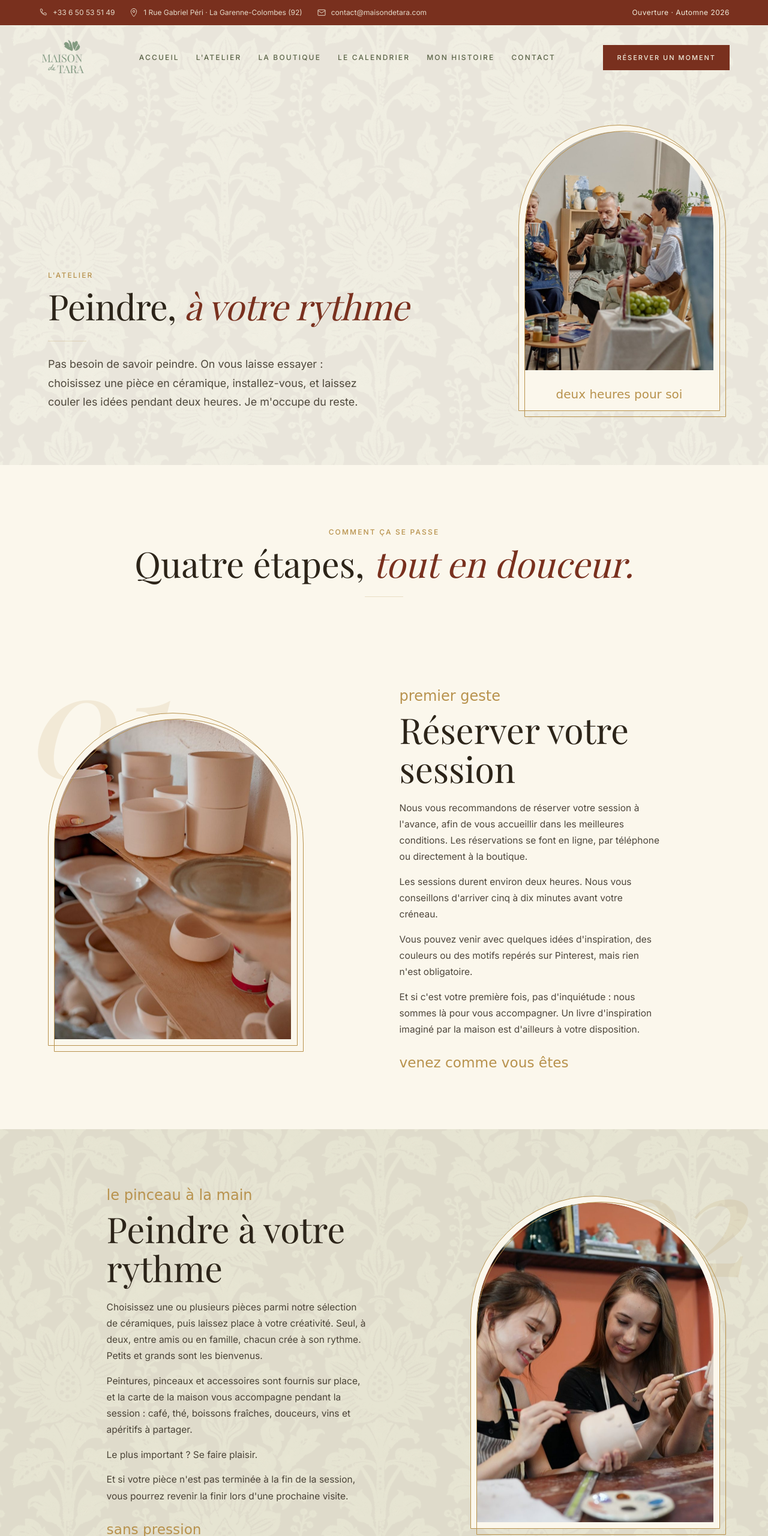
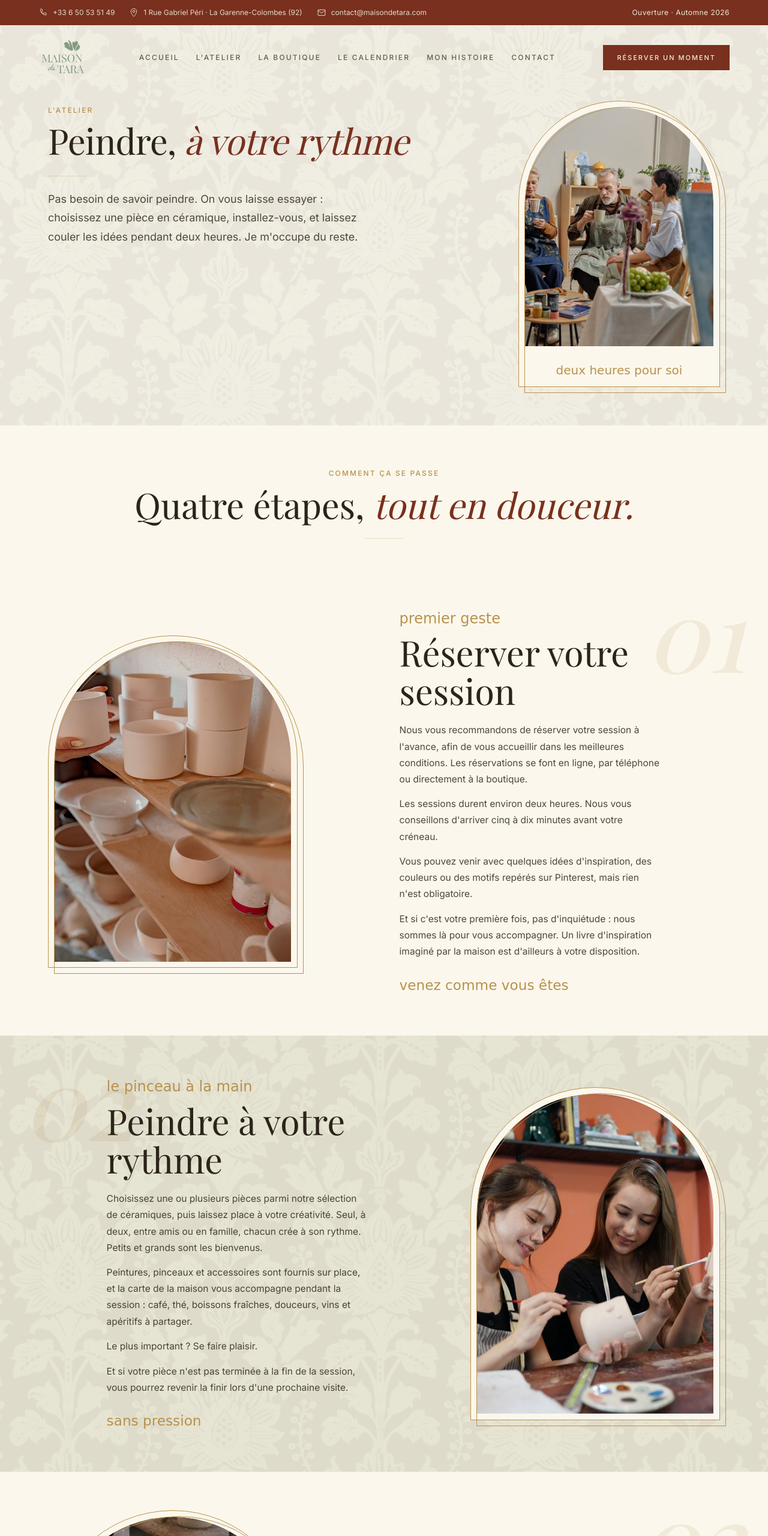
Before and after one commit to lyestriki-propulseo/maison-de-tara, a plain HTML site: page wandau-mdt/atelier.html in a window 1280 px wide. Shown: the top 2560 px of the page at 60% size. Drawn offline with nearby package versions, Linux system fonts and the light colour scheme; a web font is replaced by a local one.

Commit message:
feat(mdt): atelier - passe de densite (rythme vertical reduit)
- hero : padding-top reduit (~13.5->10.5rem) + align-items end->start
  (le texte etait colle en bas d'une rangee dimensionnee par la photo
  -> gros vide au-dessus). Texte remonte.
- numeros 01-04 : passes DERRIERE le contenu (z-index 0) et du cote TEXTE
  au lieu du cote photo + taille reduite -> ne sont plus manges par les photos.
- chapitres / reservation / carton / encart prix / intro : paddings resserres.

Co-Authored-By: Claude Fable 5 <noreply@anthropic.com>

```diff
--- a/wandau-mdt/css/premium-atelier.css
+++ b/wandau-mdt/css/premium-atelier.css
@@ -141,10 +141,10 @@
    ============================================================ */
 /* Padding haut = topbar (42px) + header fixe (~110px) + respiration : la photo
    en arche ne passe plus sous le header (transparent en haut de page). */
-.premium-atelier .hero{padding:clamp(11rem,9rem + 5vw,13.5rem) 0 clamp(3rem,7vw,6rem);background:var(--creme)}
+.premium-atelier .hero{padding:clamp(9.5rem,8.5rem + 2.5vw,10.5rem) 0 clamp(2.5rem,5vw,4rem);background:var(--creme)}
 .premium-atelier .hero__grid{
   display:grid;grid-template-columns:minmax(0,7fr) minmax(0,4fr);
-  gap:clamp(2rem,6vw,5.5rem);align-items:end;
+  gap:clamp(2rem,6vw,5.5rem);align-items:start;
 }
 .premium-atelier .hero h1{
   font-family:var(--serif);font-weight:500;
@@ -162,7 +162,7 @@
 /* ============================================================
    INTRO DU RITUEL
    ============================================================ */
-.premium-atelier .rituel-head{padding:clamp(3.5rem,8vw,6rem) 0 clamp(1rem,3vw,2rem);text-align:center;background:var(--creme)}
+.premium-atelier .rituel-head{padding:clamp(2.5rem,5vw,4rem) 0 clamp(.8rem,2.5vw,1.6rem);text-align:center;background:var(--creme)}
 .premium-atelier .rituel-head h2{
   font-family:var(--serif);font-weight:500;font-size:clamp(1.9rem,4vw,3rem);
   line-height:1.15;margin-top:.5rem;
@@ -174,17 +174,20 @@
    ============================================================ */
 .premium-atelier .chap{
   position:relative;
-  padding:clamp(3rem,7vw,6rem) 0;
+  padding:clamp(2.2rem,5vw,4rem) 0;
 }
+/* Numéros fantômes : DERRIÈRE le contenu (z-index 0) et du CÔTÉ TEXTE
+   (pas sous la photo), pour qu'ils ne soient plus « mangés ». */
 .premium-atelier .chap__num{
-  position:absolute;top:clamp(.5rem,2vw,1.5rem);
+  position:absolute;top:clamp(.5rem,2vw,1.5rem);z-index:0;
   font-family:var(--serif);font-weight:500;font-style:italic;
-  font-size:clamp(8rem,19vw,16rem);line-height:1;
-  color:var(--laiton);opacity:.13;pointer-events:none;user-select:none;
+  font-size:clamp(6rem,13vw,11rem);line-height:1;
+  color:var(--laiton);opacity:.12;pointer-events:none;user-select:none;
 }
-.premium-atelier .chap--odd .chap__num{left:clamp(.5rem,3vw,3rem)}
-.premium-atelier .chap--even .chap__num{right:clamp(.5rem,3vw,3rem)}
+.premium-atelier .chap--odd .chap__num{right:clamp(.5rem,3vw,3rem);left:auto}
+.premium-atelier .chap--even .chap__num{left:clamp(.5rem,3vw,3rem);right:auto}
 .premium-atelier .chap__grid{
+  position:relative;z-index:1;
   display:grid;grid-template-columns:repeat(12,1fr);
   gap:clamp(1.5rem,4vw,3.5rem);align-items:center;
 }
@@ -214,8 +217,8 @@
 .premium-atelier .note-atelier{
   position:relative;background:var(--sable);
   border:1px solid var(--laiton);
-  max-width:44rem;margin:clamp(2.5rem,6vw,4rem) auto 0;
-  padding:clamp(2rem,5vw,3.2rem) clamp(1.5rem,5vw,3.5rem) clamp(2.2rem,5vw,3.4rem);
+  max-width:44rem;margin:clamp(1.8rem,4vw,2.6rem) auto 0;
+  padding:clamp(1.6rem,4vw,2.4rem) clamp(1.5rem,5vw,3.5rem) clamp(1.8rem,4vw,2.6rem);
   text-align:center;
 }
 .premium-atelier .note-atelier::before{
@@ -240,8 +243,8 @@
 /* ============================================================
    RÉSERVER UN MOMENT — carton d'invitation
    ============================================================ */
-.premium-atelier .reserve{padding:clamp(4rem,9vw,7rem) 0;background:var(--sable)}
-.premium-atelier .reserve__head{text-align:center;margin-bottom:clamp(2.5rem,5vw,4rem)}
+.premium-atelier .reserve{padding:clamp(2.8rem,6vw,4.5rem) 0;background:var(--sable)}
+.premium-atelier .reserve__head{text-align:center;margin-bottom:clamp(1.5rem,4vw,2.5rem)}
 .premium-atelier .reserve__head h2{
   font-family:var(--serif);font-weight:500;font-size:clamp(2rem,4.5vw,3.2rem);
   line-height:1.12;margin-top:.5rem;
@@ -249,7 +252,7 @@
 .premium-atelier .reserve__head h2 em{font-style:italic;color:var(--terracotta)}
 .premium-atelier .carton{
   position:relative;background:var(--creme);border:1px solid var(--laiton);
-  padding:clamp(2rem,5vw,4rem);
+  padding:clamp(1.6rem,4vw,2.8rem);
 }
 .premium-atelier .carton::before{
   content:"";position:absolute;inset:-1px;border:1px solid var(--laiton);
@@ -257,7 +260,7 @@
 }
 .premium-atelier .carton__grid{
   display:grid;grid-template-columns:minmax(0,5fr) minmax(0,7fr);
-  gap:clamp(2.5rem,6vw,5rem);
+  gap:clamp(2rem,4.5vw,3.5rem);
 }
 .premium-atelier .horaires h3{
   font-family:var(--serif);font-weight:500;font-size:1.45rem;margin:.3rem 0 1.4rem;
```
